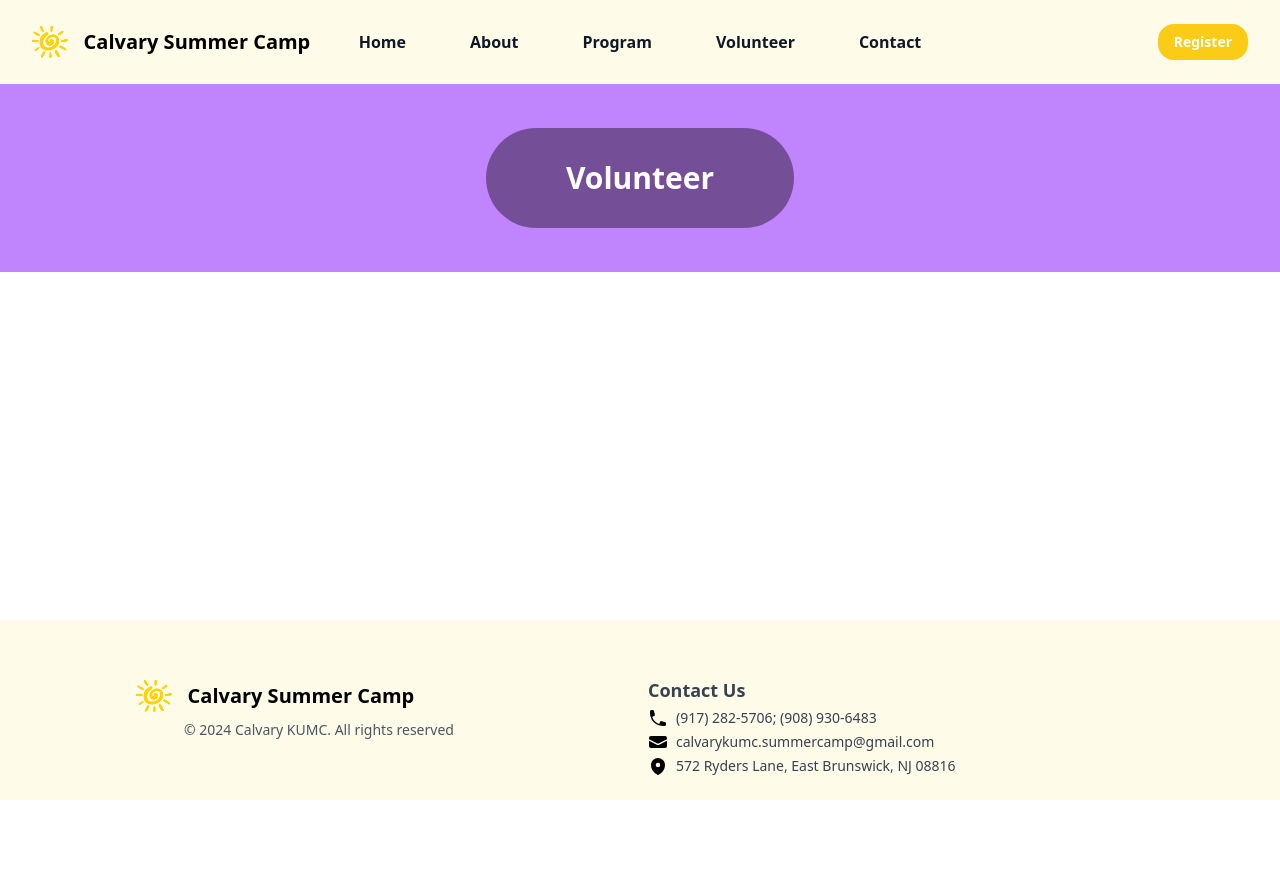
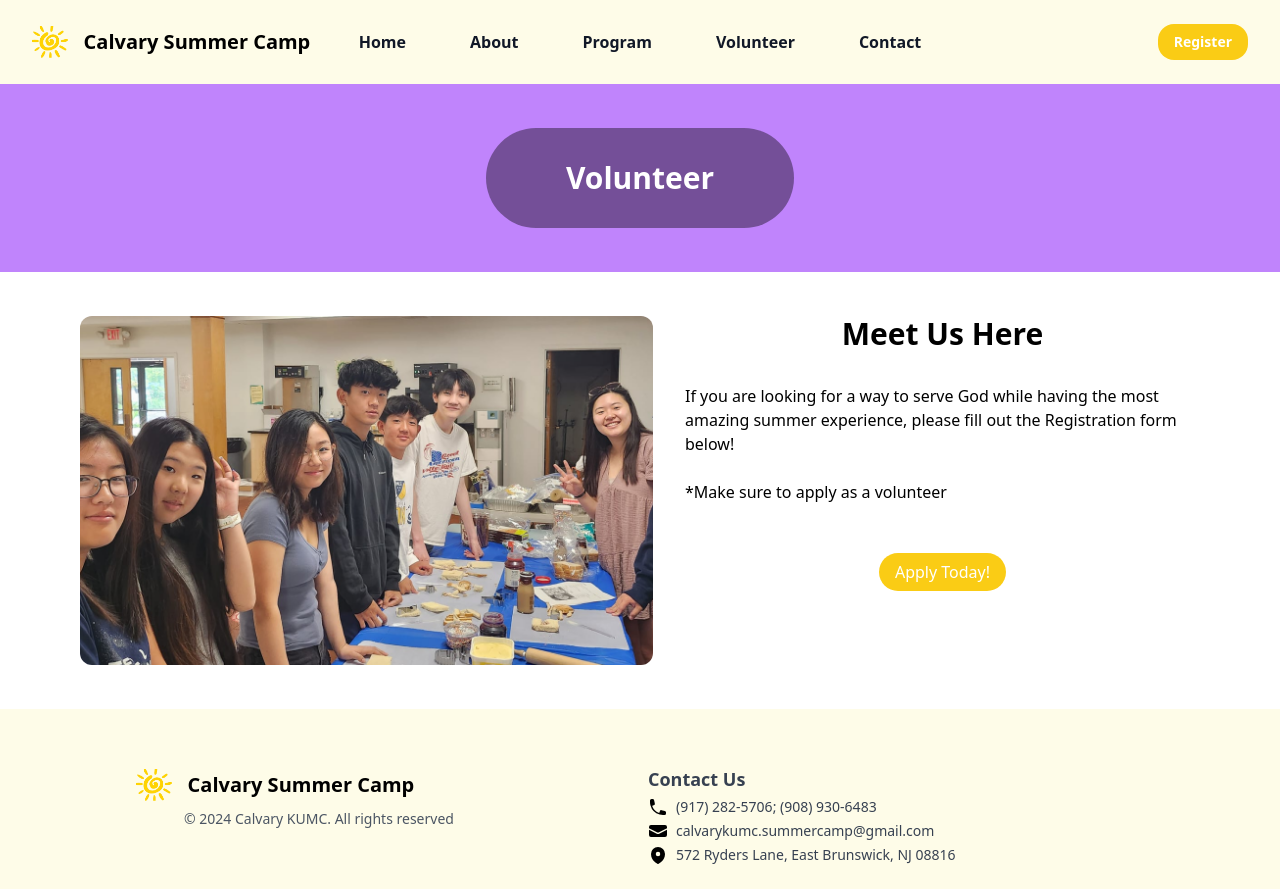
Before and after one commit to mkang2/SummerCamp2, a React (Create React App) app: page /volunteer in a window 1280 px wide. Before the commit the page ends 800 px from the top, so only its background shows below. Built offline with nearby package versions, Linux system fonts and the light colour scheme.

Commit message:
volunteer page and home page image round corners

```diff
--- a/src/home.js
+++ b/src/home.js
@@ -26,7 +26,7 @@ function HomePage() {
           <div className="flex justify-center">
             <Link
               to="/about"
-              className="bg-yellow-400 text-white rounded-lg px-4 py-2 hover:bg-yellow-300"
+              className="bg-yellow-400 text-white rounded-full px-4 py-2 hover:bg-yellow-300"
             >
               Learn More
             </Link>
@@ -52,7 +52,7 @@ function HomePage() {
           <div className="flex justify-center">
             <Link
               to="/program"
-              className="bg-yellow-400 text-white rounded-lg px-4 py-2 hover:bg-yellow-300"
+              className="bg-yellow-400 text-white rounded-full px-4 py-2 hover:bg-yellow-300"
             >
               Learn More
             </Link>
@@ -78,7 +78,7 @@ function HomePage() {
           <div className="flex justify-center">
             <Link
               to="/volunteer"
-              className="bg-yellow-400 text-white rounded-lg px-4 py-2 hover:bg-yellow-300"
+              className="bg-yellow-400 text-white rounded-full px-4 py-2 hover:bg-yellow-300"
             >
               Learn More
             </Link>
--- a/src/volunteer.js
+++ b/src/volunteer.js
@@ -1,10 +1,51 @@
 import React from "react";
+import { Link } from "react-router-dom";
 
 function VolunteerPage() {
   return (
-    <div className="w-full bg-purple-400 flex items-center justify-center py-11">
-      <div className="bg-black bg-opacity-40 rounded-full px-20 py-8">
-        <span className="text-white text-3xl font-bold">Volunteer</span>
+    <div>
+      <div className="w-full bg-purple-400 flex items-center justify-center py-11">
+        <div className="bg-black bg-opacity-40 rounded-full px-20 py-8">
+          <span className="text-white text-3xl font-bold">Volunteer</span>
+        </div>
+      </div>
+
+      <div className="flex flex-col lg:flex-row justify-center items-start py-11 px-8 lg:px-20">
+        <div>
+          <div className="mb-8 lg:mb-0 lg:mr-8 flex flex-col items-center">
+            <img
+              src="/image-5@2x.png"
+              className="rounded-xl"
+              alt="Volunteer Image"
+            ></img>
+          </div>
+        </div>
+        <div className="flex flex-col items-center">
+          <div className="mb-8">
+            <span className="text-black text-3xl font-bold">Meet Us Here</span>
+          </div>
+
+          <div className="meet-us-here mb-8 flex flex-col items-center">
+            <div className="mb-4">
+              <span>
+                If you are looking for a way to serve God while having the most
+                amazing summer experience, please fill out the Registration form
+                below! <br></br>
+                <br></br>*Make sure to apply as a volunteer
+              </span>
+            </div>
+
+            <div className="pt-10">
+              <Link
+                to="https://docs.google.com/document/d/12ENpocNVzE1hWJo8EiXFpKg1PMGui46Z/edit?usp=sharing&ouid=108619811667458028511&rtpof=true&sd=true"
+                target="_blank"
+                className="bg-yellow-400 text-white rounded-full px-4 py-2 hover:bg-yellow-300"
+              >
+                Apply Today!
+              </Link>
+            </div>
+          </div>
+        </div>
       </div>
     </div>
   );
```
Also changed, not shown: public/image-5@2x.png (added).
